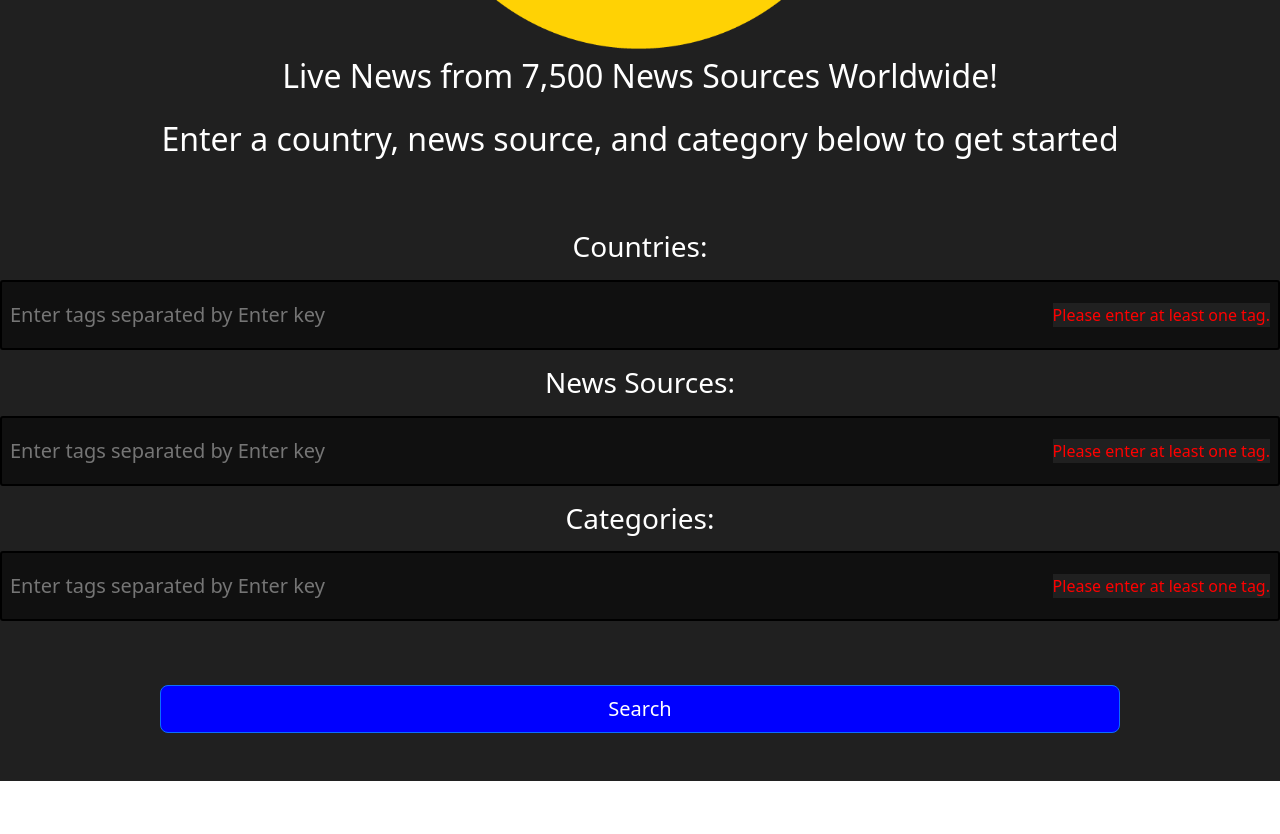
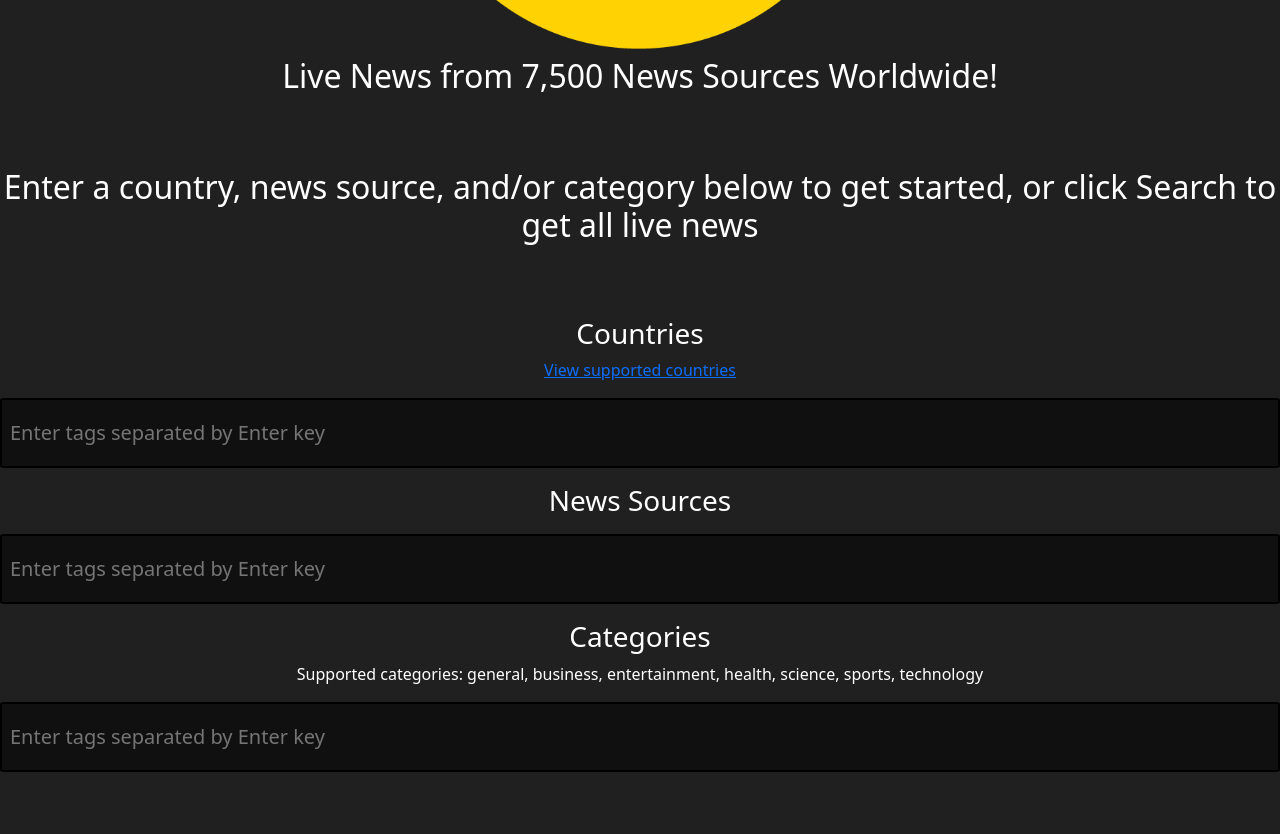
Before and after one commit to benkores/CSC226-FinalProject, a React (Create React App) app in the folder frontend/react-docker/: page / in a window 1280 px wide. Shown: the part 440-1274 px from the top of the page. Before the commit the page ends 1221 px from the top, so only its background shows below. Built offline with nearby package versions, Linux system fonts and the light colour scheme.

Commit message:
make inputs optional

```diff
--- a/frontend/react-docker/src/App.css
+++ b/frontend/react-docker/src/App.css
@@ -83,6 +83,6 @@ div {
   background-color: #202020;
 }
 
-h2, h3 {
+h2, h3, p {
   color: white;
 }
--- a/frontend/react-docker/src/App.js
+++ b/frontend/react-docker/src/App.js
@@ -9,19 +9,12 @@ function App() {
   const [countries, setCountries] = useState([]);
   const [sources, setSources] = useState([]);
   const [categories, setCategories] = useState([]);
-  const [errorMessage, setErrorMessage] = useState(null);
-
-  function validateForm() {
-    return countries.length > 0 && sources.length > 0 && categories.length > 0;
-  }
 
   function handleSubmit(e) {
     e.preventDefault();
-    if (validateForm()) {
       console.log(countries);
       console.log(sources);
       console.log(categories);
-    }
   }
 
   return (
@@ -35,15 +28,17 @@ function App() {
         />
         <h2>Live News from 7,500 News Sources Worldwide!</h2>
       </header>
-      <h2 className="mb-5">
-        Enter a country, news source, and category below to get started
+      <h2 className="mb-5 mt-5">
+        Enter a country, news source, and/or category below to get started, or click Search to get all live news
       </h2>
       <br></br>
-      <h3>Countries:</h3>
+      <h3>Countries</h3>
+      <a href="https://mediastack.com/sources" target="_blank">View supported countries</a>
       <TagInput tags={countries} setTags={setCountries} />
-      <h3>News Sources:</h3>
+      <h3>News Sources</h3>
       <TagInput tags={sources} setTags={setSources} />
-      <h3>Categories:</h3>
+      <h3>Categories</h3>
+      <p>Supported categories: general, business, entertainment, health, science, sports, technology</p>
       <TagInput tags={categories} setTags={setCategories} />
       <button
         type="submit"
--- a/frontend/react-docker/src/components/TagInput.js
+++ b/frontend/react-docker/src/components/TagInput.js
@@ -40,9 +40,6 @@ function TagInput(props) {
         onChange={(e) => setValue(e.target.value)}
       />
       <div>
-        {tags.length === 0 && (
-          <div style={{ color: "red" }}>Please enter at least one tag.</div>
-        )}
       </div>
     </div>
   );
```
